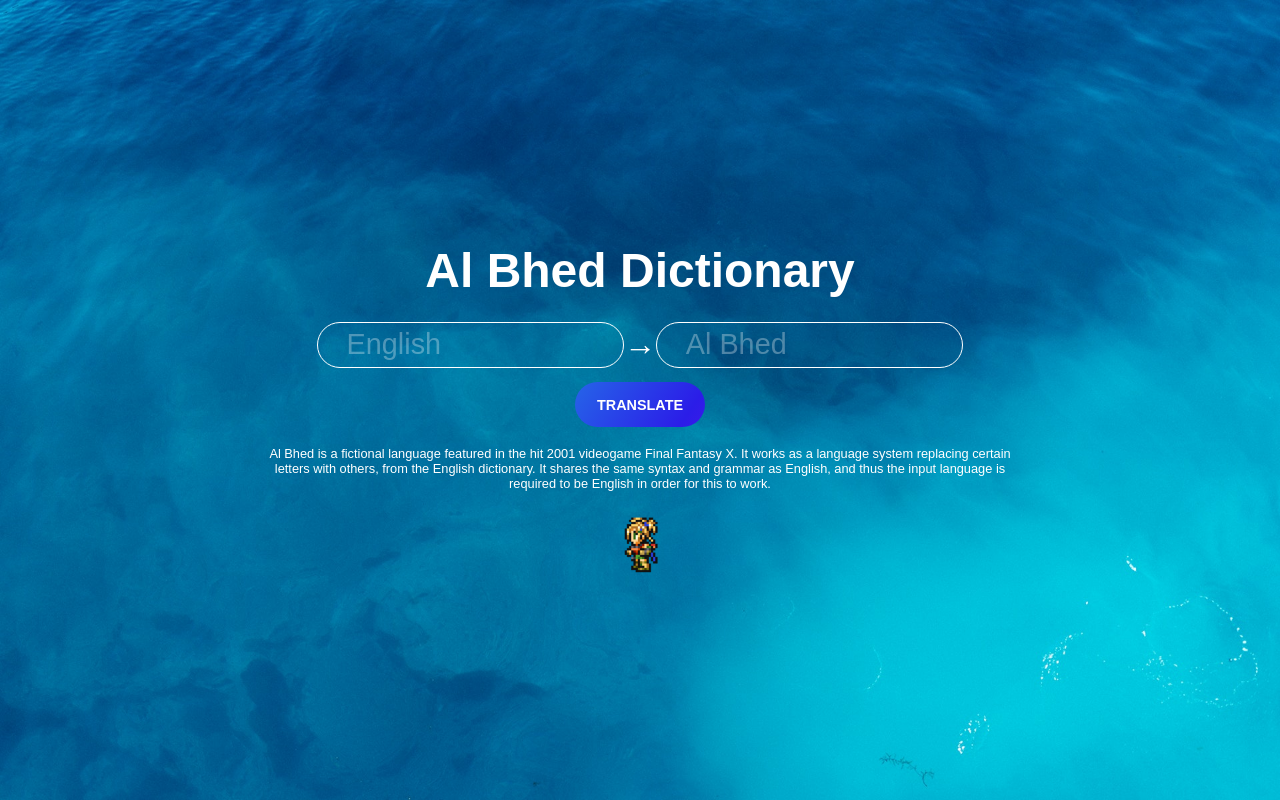
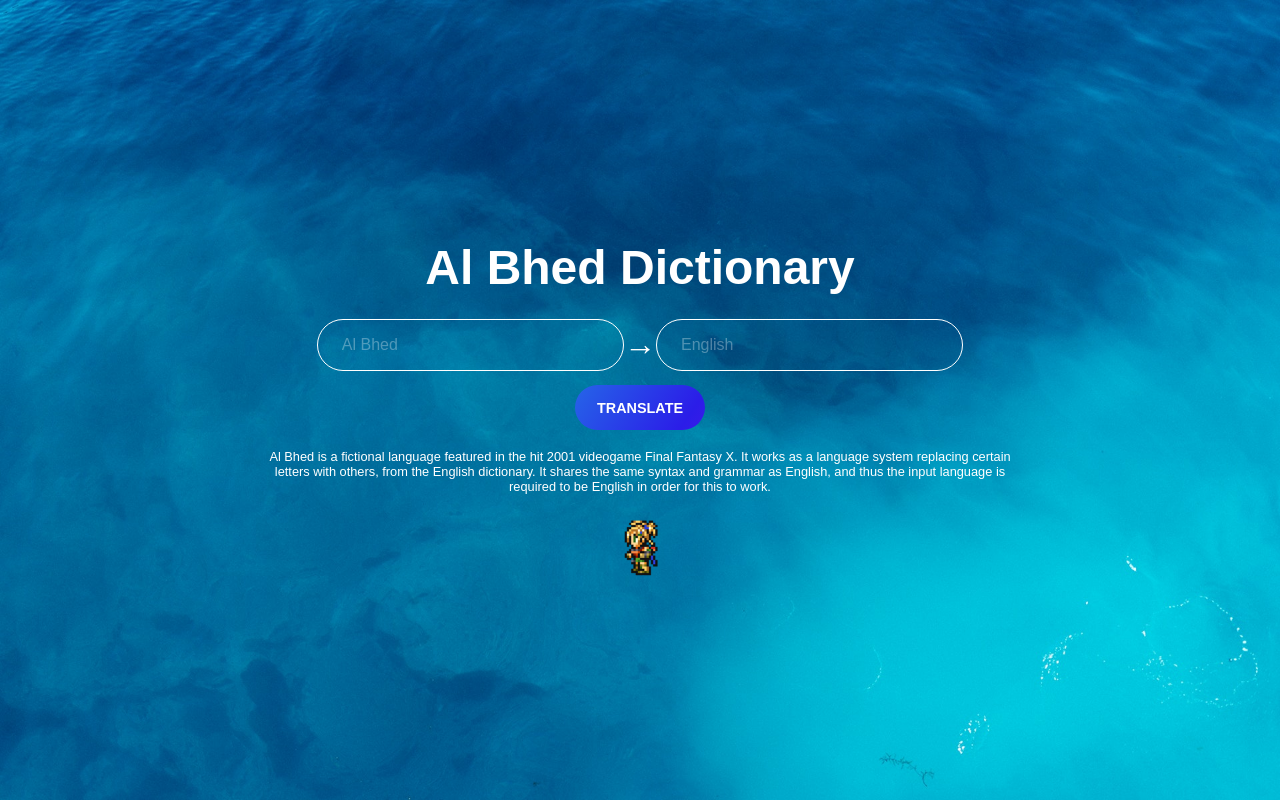
Before and after one commit to carolcurcelli/albhed, a plain HTML site: page index.html in a window 1280 px wide. Drawn offline with Linux system fonts and the light colour scheme.

Commit message:
correção da letra F, diminuindo tamanho do input

```diff
--- a/assets/css/style.css
+++ b/assets/css/style.css
@@ -47,8 +47,8 @@ body {
 .input, .output {
     background: transparent;
     border: solid 1px #ffffff;
-    font-size:1.2rem;
-    padding:.7em 1em;
+    font-size:1rem;
+    padding: 1em;
     color:#ffffff;
     border-radius: 2em;
     width: 100%;
@@ -125,9 +125,8 @@ body {
     }
     .input, .output {
         width: 40%;
-        font-size: 1.8rem;
         text-align:left;
-        padding: .2em 1em;
+        padding: 1em 0 1em 1.5em;
     }
     .title {
         font-size: 3rem;
--- a/assets/js/dictionary.js
+++ b/assets/js/dictionary.js
@@ -29,7 +29,7 @@
         'u': 'i', 'U': 'I',
         'v': 'j', 'V': 'J',
         'x': 'q', 'X': 'Q',
-        'w': 'z', 'W': 'Z',
+        'w': 'f', 'W': 'F',
         'y': 'o', 'Y': 'O',
         'z': 'w', 'Z': 'W',
     }
@@ -37,6 +37,8 @@
     for (var letter in alphabet) {
         alphabetAlBhed[alphabet[letter]] = letter;
     };
+
+    console.log(alphabetAlBhed);
 
     revert.addEventListener('click', function(e) {
         translate.classList.toggle('translateToAlBhed');
--- a/index.html
+++ b/index.html
@@ -11,11 +11,11 @@
             <h1 class="title">Al Bhed Dictionary</h1>
             <form>
                 <div class="wrapper">
-                    <input type="text" id="englishInput" class="input" placeholder="English">
+                    <input type="text" id="alBhedInput" class="input" placeholder="Al Bhed">
                     <button id="revert">→</button>
-                    <input type="text" id="alBhedInput" class="output" placeholder="Al Bhed">
+                    <input type="text" id="englishInput" class="output" placeholder="English">
                 </div>
-                <button id="translate" class="translateToAlBhed">translate</button>
+                <button id="translate" class="translateToEnglish">translate</button>
             </form>
             <p class="description">
                 Al Bhed is a fictional language featured in the hit 2001 videogame Final Fantasy X. It works as a language system replacing certain letters with others, from the English dictionary. It shares the same syntax and grammar as English, and thus the input language is required to be English in order for this to work.
```
